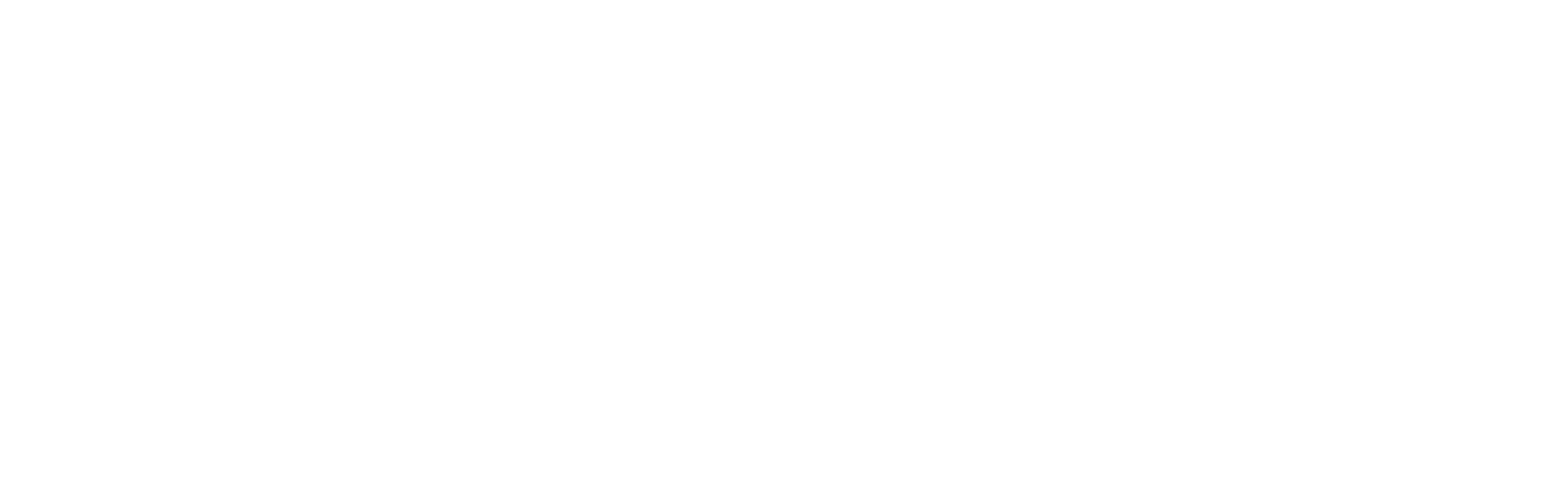
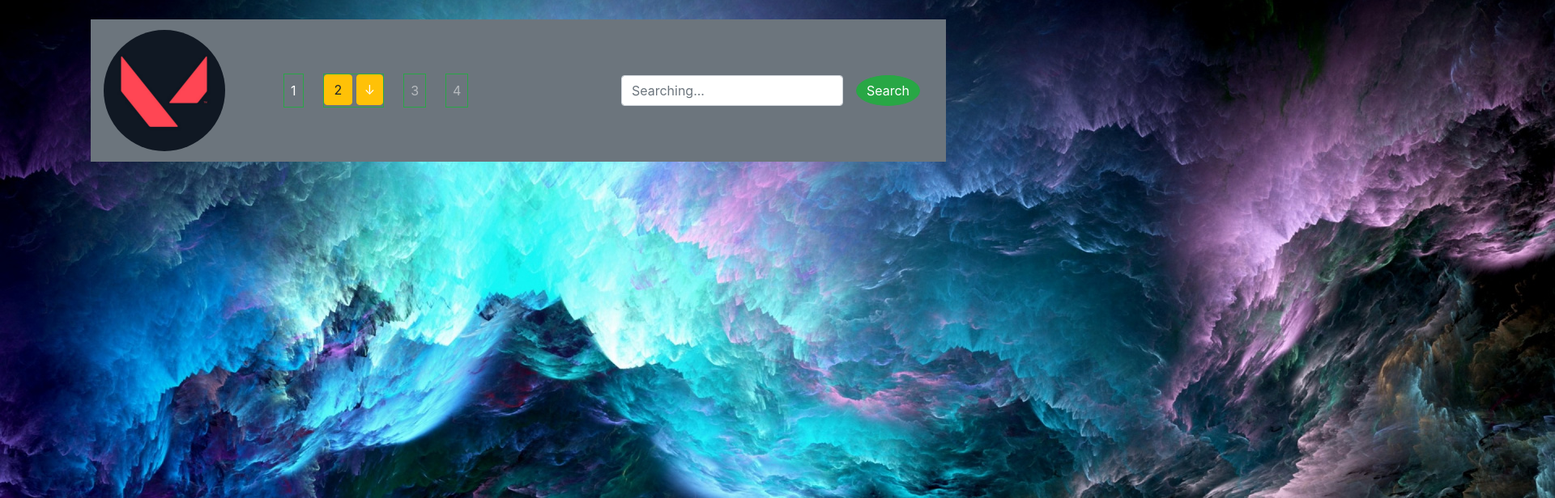
Before and after one commit to MattreedWest/bootstrap-nevbar, a plain HTML site: page index.html in a window 1280 px wide. Shown: the top 616 px of the page at 81% size, 1920 px wide, since content can reach past the window. Drawn offline with nearby package versions, Linux system fonts and the light colour scheme.

Commit message:
bootstrap-navbar

```diff
--- a/index.html
+++ b/index.html
@@ -6,9 +6,36 @@
     <link rel="stylesheet" href="https://stackpath.bootstrapcdn.com/bootstrap/4.4.1/css/bootstrap.min.css" integrity="sha384-Vkoo8x4CGsO3+Hhxv8T/Q5PaXtkKtu6ug5TOeNV6gBiFeWPGFN9MuhOf23Q9Ifjh" crossorigin="anonymous">
 </head>
 <body>
+<div> <img src="background/space.jpg">
+    <nav class="navbar fixed-top navbar-dark bg-secondary navbar-expand mt-4 ml-7 mr-7">
+        <a href="#" class="navbar-brand mr-5">
+            <img src="logo/valorant logo.jpg" width=150px class="rounded-circle">
+        </a>
+        <div class="collapse navbar-collapse">
+            <ul class="navbar-nav">
+                <li class="nav-item active border border-success mr-4 ml-4 mt-2 mb-2"><a class="nav-link" href="#">1</a></li>
+                <li class="nav-item dropdown border border-success mr-4 mt-2 mb-2">
+                    <button class="btn btn-warning">2</button>
+                    <a class="btn btn-warning dropdown-toggle-split text-white" href="#" id="numbers" data-toggle="dropdown" aria-haspopup="true" aria-expanded="false">↓</a>
 
+                    <div class="dropdown-menu" aria-labelledby="numbers">
+                        <a class="dropdown-item" href="#">5</a>
+                        <a class="dropdown-item" href="#">6</a>
+                        <a class="dropdown-item" href="#">7</a>
+                    </div>
+                </li>
+                <li class="nav-item border border-success mr-4 mt-2 mb-2"><a class="nav-link" href="#">3</a></li>
+                <li class="nav-item border border-success mr-4 mt-2 mb-2"><a class="nav-link" href="#">4</a></li>
+            </ul>
+        </div>
 
+        <form class="form-inline">
+            <input type="search" class="form-control mr-3" placeholder="Searching...">
+            <button class="btn btn-success rounded-circle mr-3">Search</button>
+        </form>
 
+    </nav>
+</div>
 
 
 
--- a/style.css
+++ b/style.css
@@ -0,0 +1,14 @@
+@media(min-width:540px) {
+    .mr-sm-6 {
+        margin-right: 5rem !important;
+    }
+    .mr-sm-7 {
+        margin-right: 7rem !important;
+    }
+    .ml-7 {
+        margin-left: 7rem !important;
+    }
+    .mr-7 {
+        margin-right: 7rem !important;
+    }
+}
```
Also changed, not shown: background/orange-cyan.jpg (added), background/space.jpg (added), logo/valorant logo.jpg (added).
